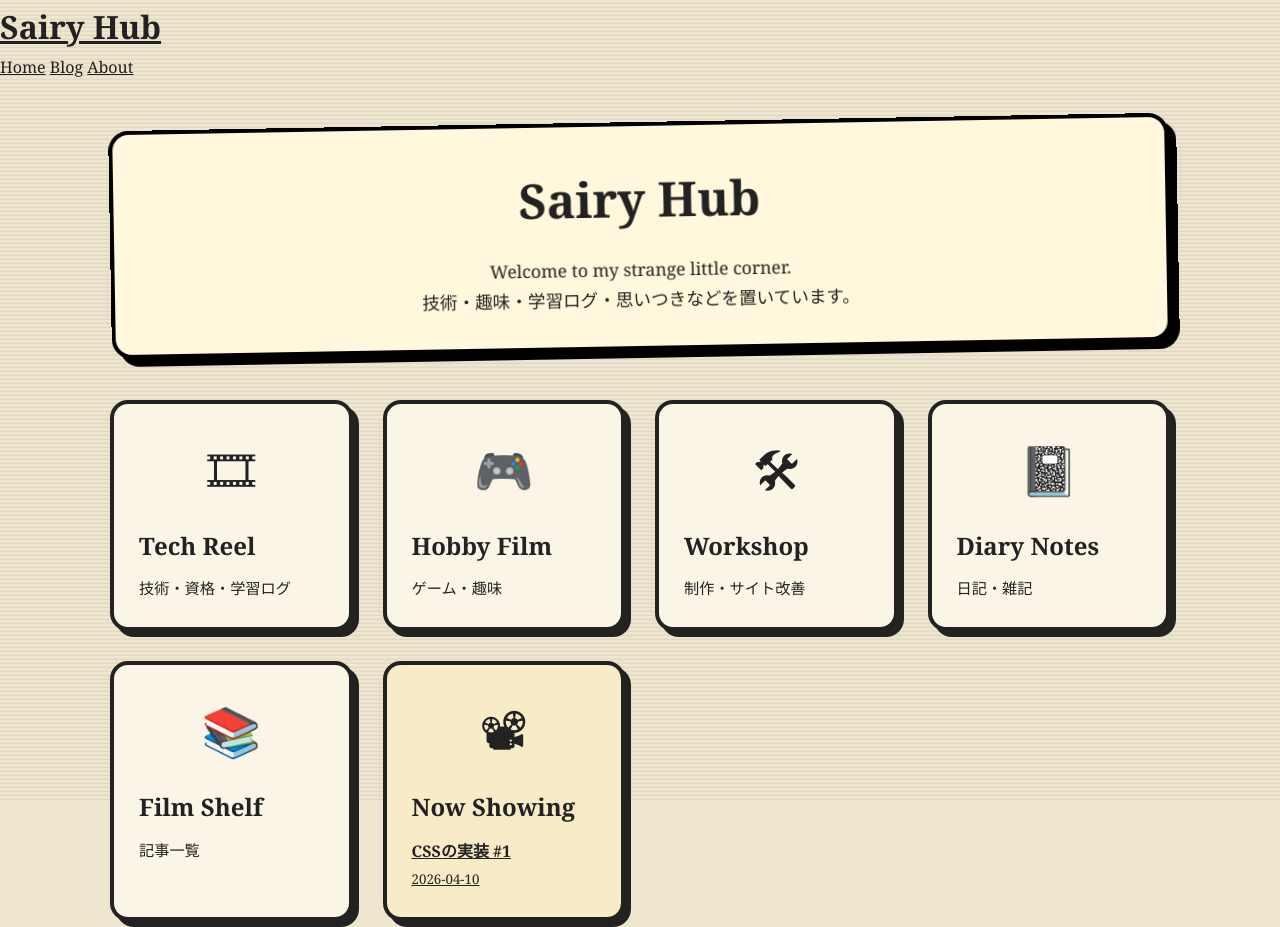
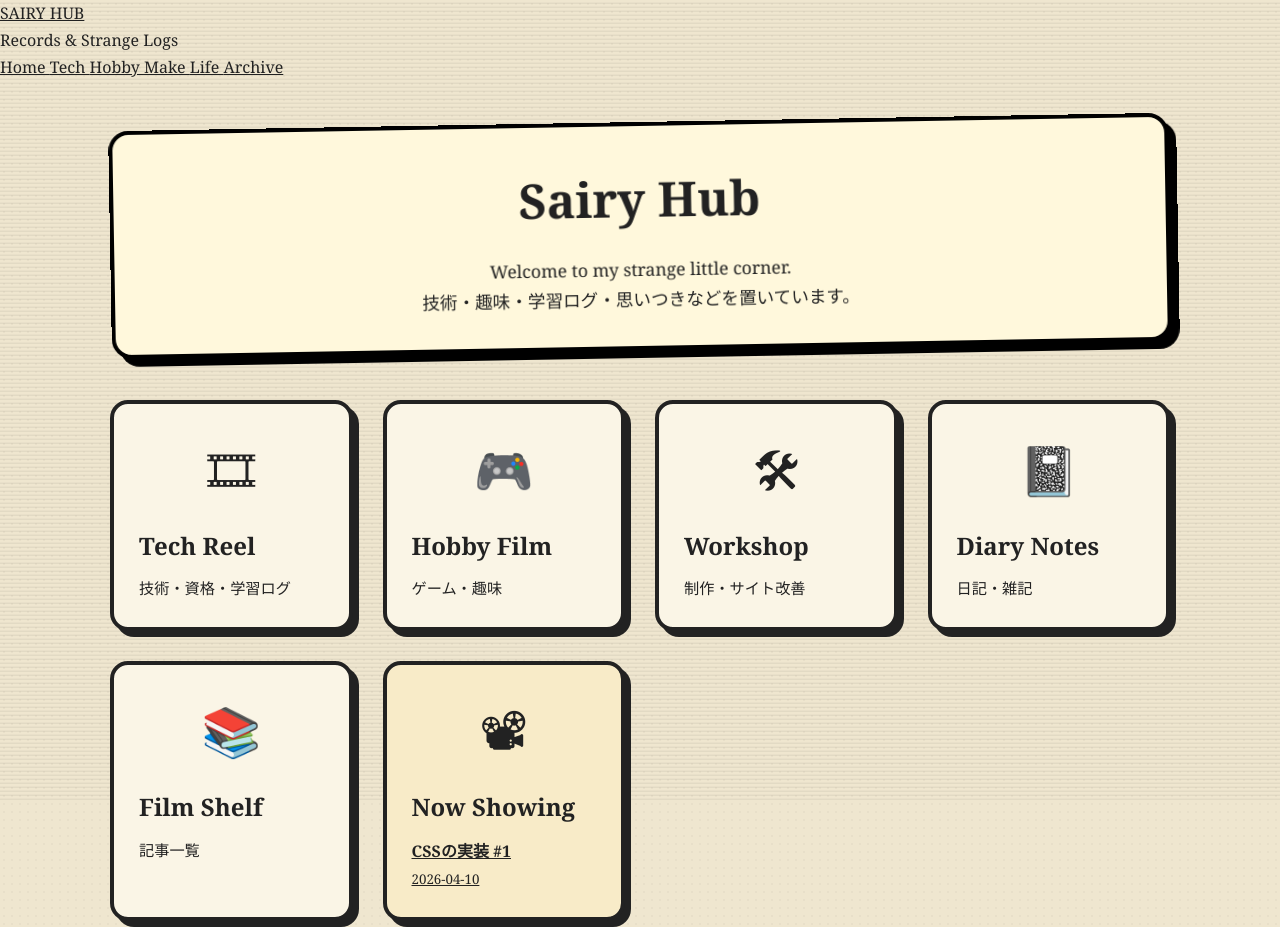
Before and after one commit to Ryusuke-Shibata/yurabish-site, a website: page index.html in a window 1280 px wide. Shown: the top 927 px of the page. Drawn offline with Linux system fonts and the light colour scheme.

Commit message:
Update header.html

```diff
--- a/components/header.html
+++ b/components/header.html
@@ -1,10 +1,61 @@
-<header class = "site-header">
-  <div class = "inner">
-    <h1><a href = "/">Sairy Hub</a></h1>
-    <nav>
-      <a href = "/" data-nav>Home</a></li>
-      <a href = "/blog" data-nav>Blog</a></li>
-      <a href = "/about.html" data-nav>About</a></li>
-    </nav>
+<header class="site-header">
+
+  <!-- ==========================
+       サイトタイトル
+  =========================== -->
+
+  <div class="header-title">
+
+    <a
+      href="/"
+      class="site-logo"
+    >
+
+      SAIRY HUB
+
+    </a>
+
+    <p class="site-subtitle">
+
+      Records & Strange Logs
+
+    </p>
+
   </div>
+
+
+  <!-- ==========================
+       ナビゲーション
+  =========================== -->
+
+  <nav
+    class="main-nav"
+  >
+
+    <a href="/">
+      Home
+    </a>
+
+    <a href="/blog/te">
+      Tech
+    </a>
+
+    <a href="/blog/hb">
+      Hobby
+    </a>
+
+    <a href="/blog/mk">
+      Make
+    </a>
+
+    <a href="/blog/lf">
+      Life
+    </a>
+
+    <a href="/blog/archives">
+      Archive
+    </a>
+
+  </nav>
+
 </header>
```
